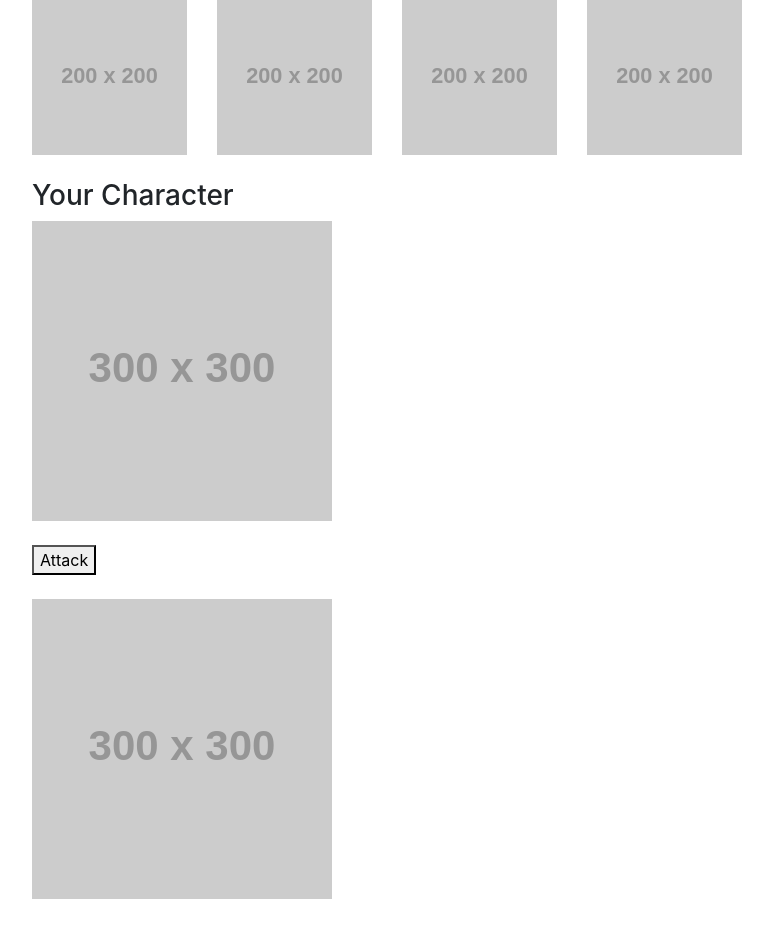
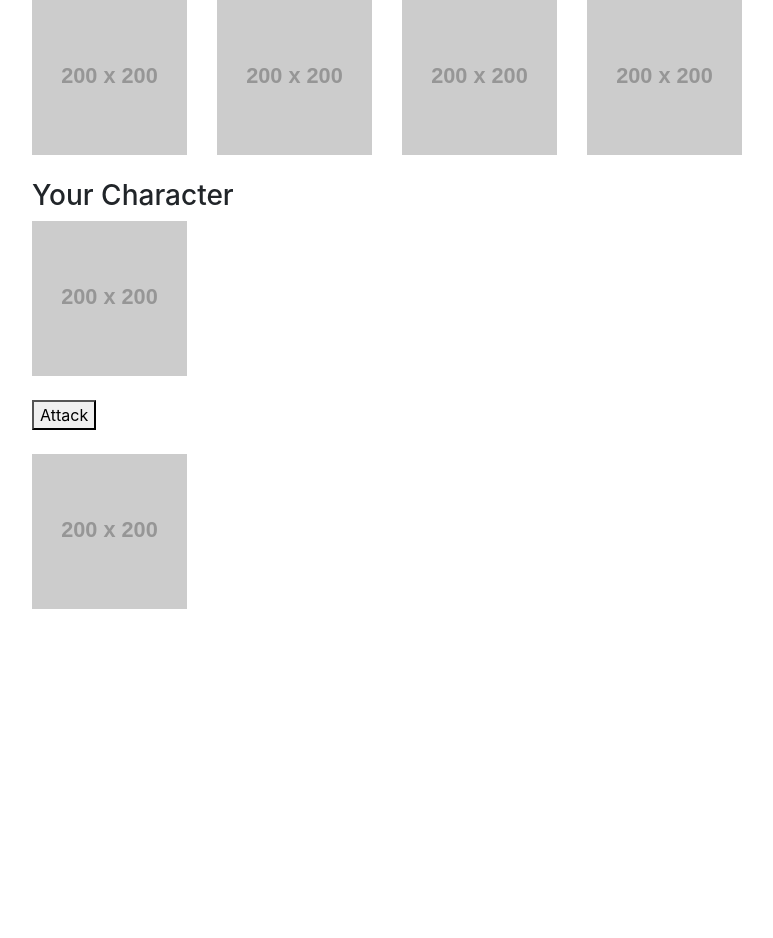
Before and after one commit to rbaird2001/hwUnit-4-Game, a plain HTML site: page testgrid.html in a window 1280 px wide. Shown: the whole page, without its empty margins (68-841 px from the left). After the commit the page ends 800 px from the top, so only its background shows below. Drawn offline with nearby package versions, Linux system fonts and the light colour scheme; placeholder pictures from the web are drawn by us.

Commit message:
basic layout and js object

```diff
--- /dev/null
+++ b/assets/javascript/gameplay.js
@@ -0,0 +1,5 @@
+var objGame = {
+    Drag : function (element){
+        $(element).
+    }
+}
--- a/testgrid.html
+++ b/testgrid.html
@@ -15,16 +15,16 @@
         <section class="container" id="gameBoard">
             <div class="row" id="rowChar">
                 <div class="col-sm-2">
-                    <img src="https://via.placeholder.com/200" alt="" class="img-fluid">
+                    <img src="https://via.placeholder.com/200" alt="" class="img-fluid playChar">
                 </div>
                 <div class="col-sm-2">
-                    <img src="https://via.placeholder.com/200" alt="" class="img-fluid">
+                    <img src="https://via.placeholder.com/200" alt="" class="img-fluid playChar">
                 </div>
                 <div class="col-sm-2">
-                    <img src="https://via.placeholder.com/200" alt="" class="img-fluid">
+                    <img src="https://via.placeholder.com/200" alt="" class="img-fluid playChar">
                 </div>
                 <div class="col-sm-2">
-                    <img src="https://via.placeholder.com/200" alt="" class="img-fluid">
+                    <img src="https://via.placeholder.com/200" alt="" class="img-fluid playChar">
                 </div>
             </div>
             <br>
@@ -34,8 +34,8 @@
                 </div>
             </div>
             <div class="row" id="rowSelChar">
-                <div class="col-sm-6" id="colSelChar">
-                    <img src="https://via.placeholder.com/300" alt="your character" class="img-fluid visible" id="imgSelChar">
+                <div class="col-sm-2" id="colSelChar">
+                    <img src="https://via.placeholder.com/200" alt="your character" class="img-fluid visible" id="imgSelChar">
                 </div>
             </div>
             <br>
@@ -46,8 +46,8 @@
             </div>
             <br>
             <div class="row" id="rowSelOpp">
-                <div class="col-sm-6" id="colSelOpp">
-                    <img src="https://via.placeholder.com/300" alt="your character" class="img-fluid visible" id="imgSelChar">
+                <div class="col-sm-2" id="colSelOpp">
+                    <img src="https://via.placeholder.com/200" alt="your character" class="img-fluid visible" id="imgSelChar">
                 </div>
             </div>
             <br><br>
@@ -60,5 +60,9 @@
     <script
         src="https://code.jquery.com/ui/1.12.1/jquery-ui.min.js" integrity="sha256-VazP97ZCwtekAsvgPBSUwPFKdrwD3unUfSGVYrahUqU=" crossorigin="anonymous">
     </script>
+
+    <script
+        src="assets/javascript/gameplay.js">
+    </script>
 </body>
 </html>
```
